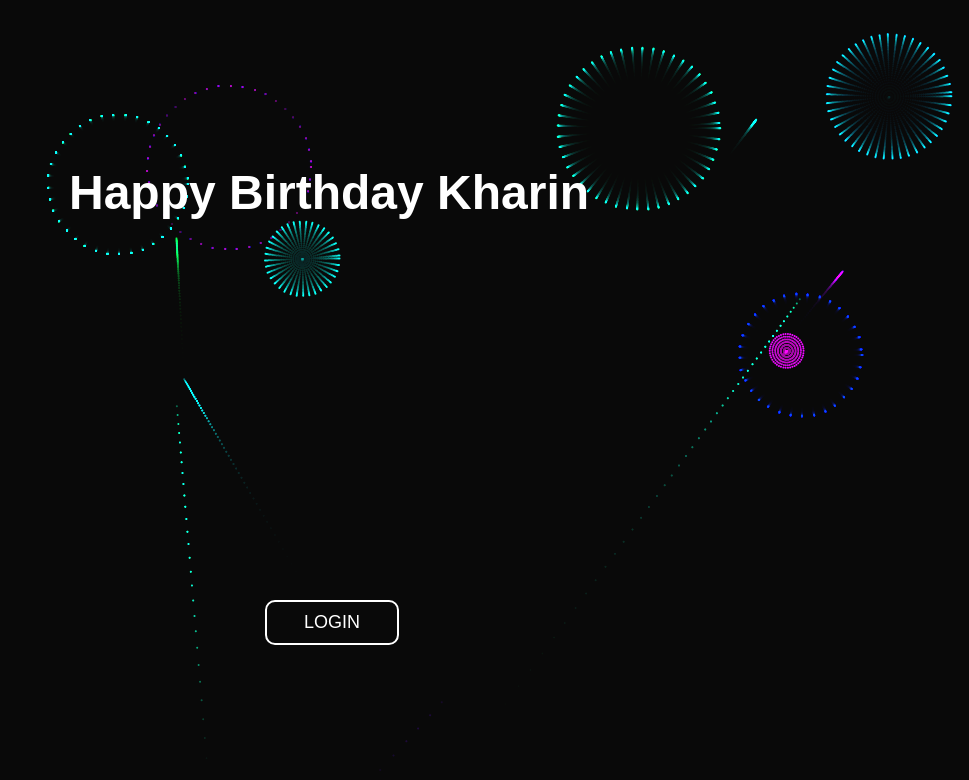
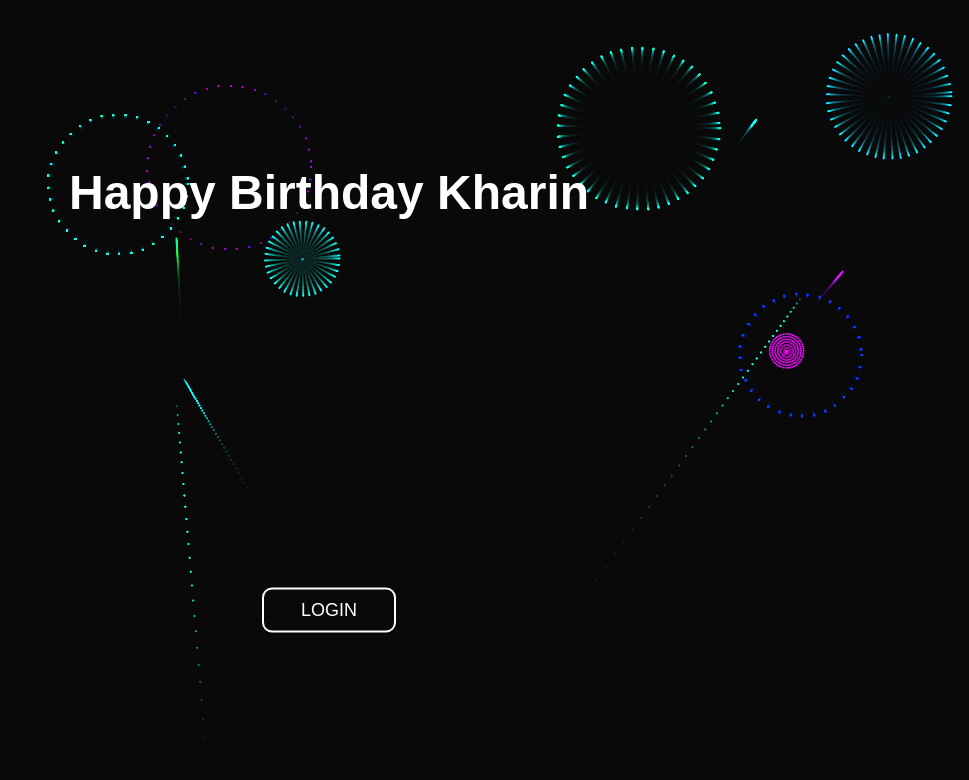
Before and after one commit to hanifwihananto/birthday-kharin-17, a plain HTML site: page index.html in a window 1280 px wide. Shown: the whole page, without its empty margins (311-1280 px from the left). Drawn offline with Linux system fonts and the light colour scheme.

Commit message:
btn-login

```diff
--- a/index.css
+++ b/index.css
@@ -3,6 +3,7 @@ body {
     background: #020202;
     cursor: crosshair;
     font-family: 'Poppins', sans-serif;
+    /* text-align: center; */
 }
 canvas{display:block}
 
@@ -22,12 +23,16 @@ h1 {
 .login {
     position: absolute;
     top: 75%;
-    left: 45%;
+    left: 50%;
+    transform: translate(-50%, -50%);
+    margin: 10px auto;
     width: 100px;
     padding: 10px 15px;
     text-align: center;
     border: 2px solid white;
     border-radius: 10px;
+    background-color: none;
+    color: none;
     cursor: pointer;
 }
 
@@ -38,7 +43,7 @@ h1 {
     font-weight: 700;
 }
 
-.login:checked{
+.login:active{
     opacity: .6;
 }
 
--- a/index.html
+++ b/index.html
@@ -9,15 +9,14 @@
 </head>
 <body>
 
-  <h1>Happy Birthday Kharin</h1>
-  <canvas id="birthday"></canvas>
-
   <div class="container">
+    <h1>Happy Birthday Kharin</h1>
     <a href="#">
-        <div class="login">
-            LOGIN
-        </div>
+      <div class="login">
+        LOGIN
+      </div>
     </a>
+    <canvas id="birthday"></canvas>
   </div>
 
   <script src="index.js"></script>
```
